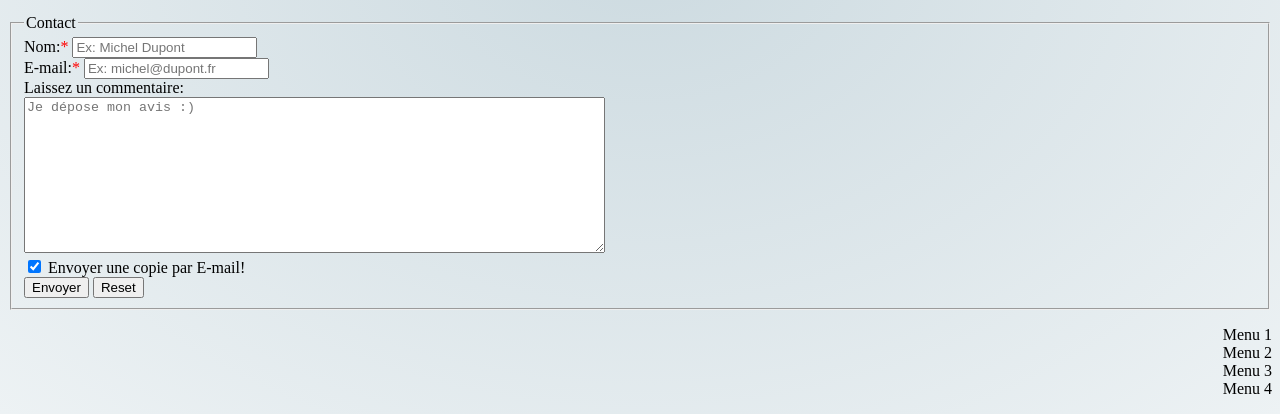
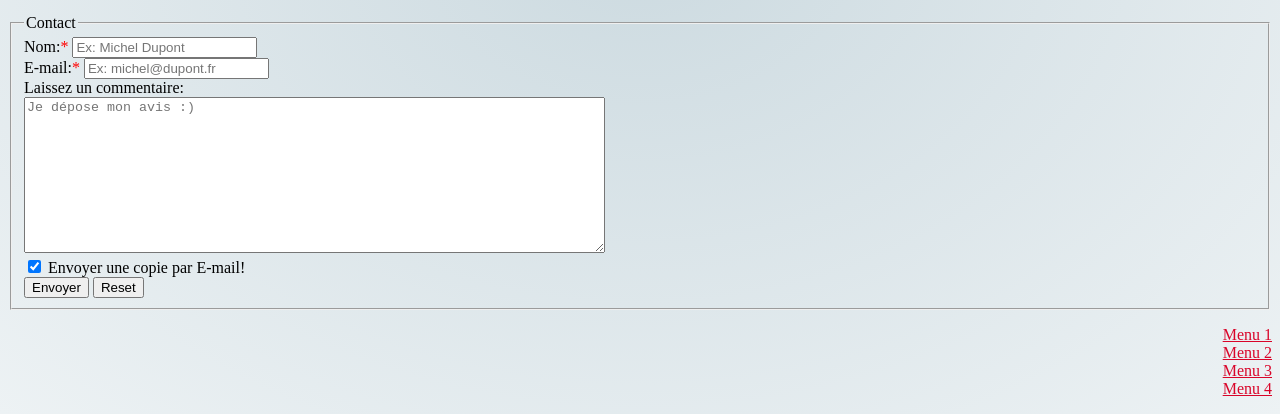
Before and after one commit to BahiaL/TPGit, a plain HTML site: page TP4PageWeb/contact.html in a window 1280 px wide. Shown: the part 532-946 px from the top of the page. Drawn offline with Linux system fonts and the light colour scheme.

Commit message:
modification lien footer

```diff
--- a/TP4PageWeb/contact.html
+++ b/TP4PageWeb/contact.html
@@ -48,10 +48,10 @@
     </form>
     <footer>
         <ul>
-            <li><a href="https://google.fr"></a>Menu 1</li>
-            <li><a href="https://google.fr"></a>Menu 2</li>
-            <li><a href="https://google.fr"></a>Menu 3</li>
-            <li><a href="https://google.fr"></a>Menu 4</li>
+            <li><a href="index.html">Menu 1</a>
+            <li><a href="index.html">Menu 2</a>
+            <li><a href="index.html">Menu 3</a>
+            <li><a href="index.html">Menu 4</a>
         </ul>
     </footer>
 </body>
```
Also changed, not shown: TP4PageWeb/index.html (+4 -4 lines).
